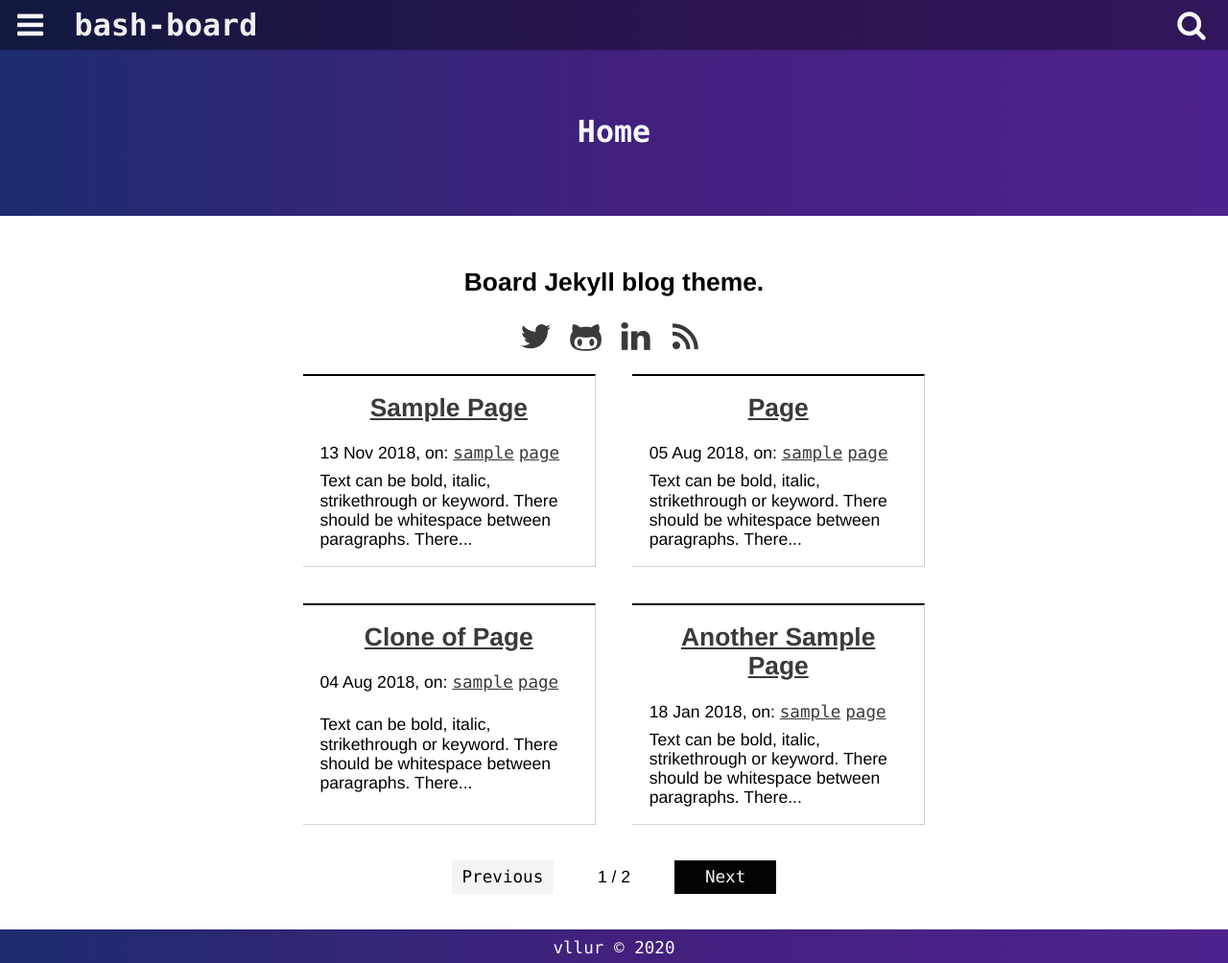
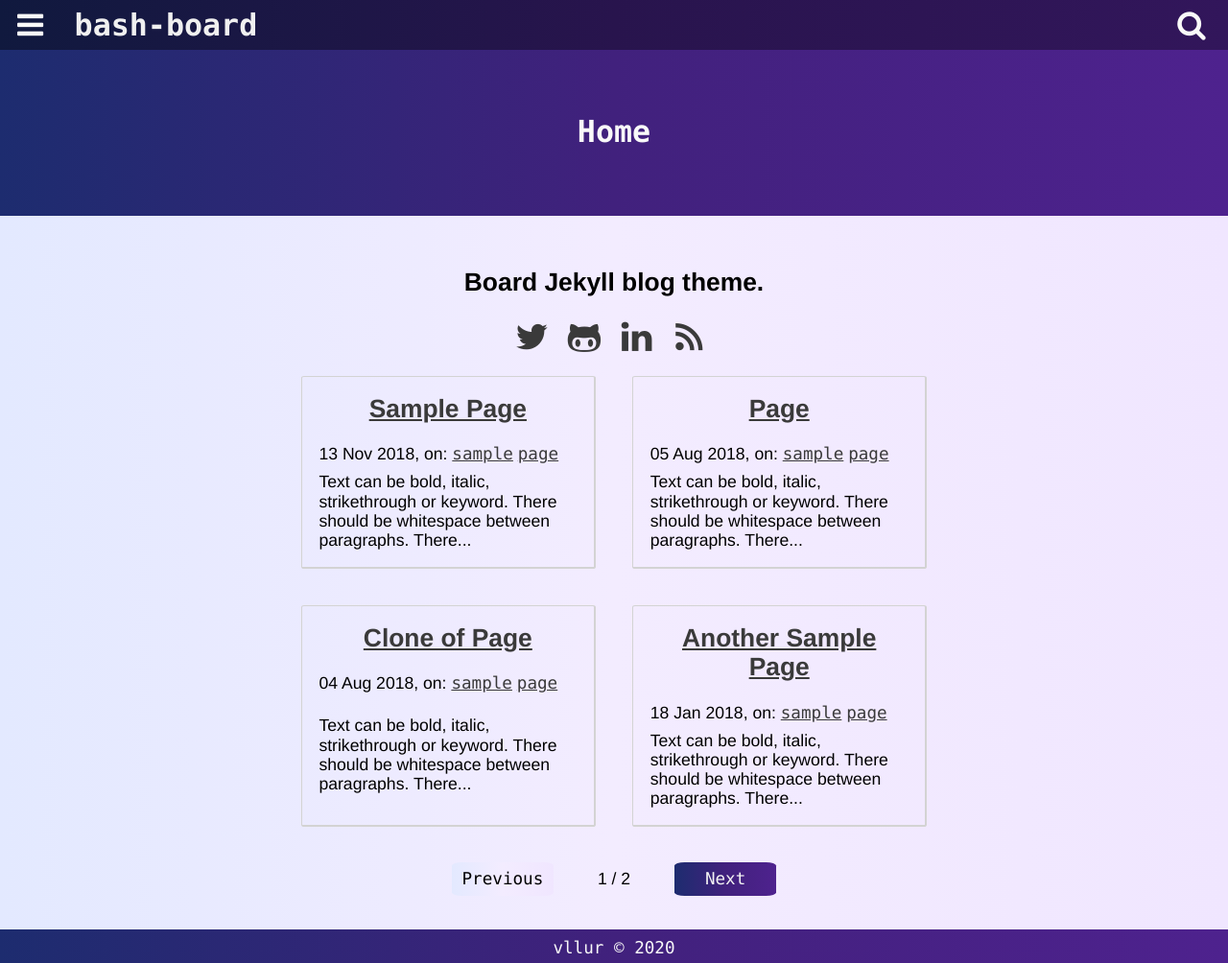
Before and after one commit to vllur/bash-board, a Jekyll site: the page built from index.html, in a window 1280 px wide and 1004 px high. Shown: the whole window at 96% size. Built offline with Jekyll 4.4.1, drawn with Linux system fonts in a browser that asks for light colours; the list of posts is cut into pages by our own code.

Commit message:
Fixed rss icon; changed content colors; better home-article border

```diff
--- a/_sass/base.scss
+++ b/_sass/base.scss
@@ -6,6 +6,7 @@
 body{
 	font-family: $body-font-family;
 	padding: 0;
+	background: $body-bg;
 }
 
 main{
@@ -27,7 +28,7 @@
 	color: $link-hover;
 }
 
-nav,.pagination, footer{
+nav, .pagination, footer{
 	text-align: center;
 }
 
@@ -36,7 +37,7 @@
 }
 
 .socials{
-	font-size: 2em;
+	font-size: 2.1em;
 }
 
 i:hover{
@@ -69,9 +70,10 @@
 }
 
 .paginator{
-	background-color: $nav-button-active-bg;
+	background: $nav-button-active-bg;
 	color: $nav-button-active;
 	font-family: $paginator-font-family;
+	border-radius: 10%;
 	display: -webkit-box;
 	display: -ms-flexbox;
 	display: flex;
@@ -86,12 +88,11 @@
 }
 
 .paginator:hover{
-	background-color: $nav-button-active-bg-hover;
-	color: $nav-button-active-hover;
+	background: $nav-button-active-bg-hover;
 }
 
 .inactive, .inactive:hover{
-	background-color: $nav-button-inactive-bg;
+	background: $nav-button-inactive-bg;
 	color: $nav-button-inactive;
 }
 
--- a/_sass/content.scss
+++ b/_sass/content.scss
@@ -40,9 +40,10 @@
 .home-article{
 	width: 35%;
 	margin: 2.5%;
-	border-top: 2px solid $home-article-border-dark;
-	border-right: 1px solid $home-article-border-light;
-	border-bottom: 1px solid $home-article-border-light;
+	border: 1px solid $home-article-border;
+	border-bottom: 2px solid $home-article-border;
+	border-right: 2px solid $home-article-border;
+	border-radius: 1%;
 	display: flex;
 	flex-direction: column;
 	white-space: no-wrap;
--- a/_sass/variables.scss
+++ b/_sass/variables.scss
@@ -2,6 +2,8 @@
 $code-font-family: 'Monaco', 'Deja Vu Sans';
 $paginator-font-family: $code-font-family;
 $footer-font-family: $code-font-family;
+
+$body-bg: linear-gradient(90deg, rgba(227,233,255,1) 0%, rgba(243,236,255,1) 50%, rgba(240,230,255,1) 100%);
 
 $main-color: #7c6cc9;
 $main-color-light: #998be0;
@@ -21,15 +23,14 @@
 $sideNav-hover: #d6d6d6;
 $sideNav-hover-bg: $header-bottom-bg;
 
-$nav-button-active-bg: #040404;
-$nav-button-active-bg-hover: $header-bottom-bg;
+$nav-button-active-bg: $header-bottom-bg;
+$nav-button-active-bg-hover: #463693;
 $nav-button-active: #f4f4f4;
-$nav-button-active-hover: $main-color;
-$nav-button-inactive-bg: #f4f4f4;
-$nav-button-inactive: #040404;
+$nav-button-active-hover: #f4f4f4;
+$nav-button-inactive-bg: $body-bg;
+$nav-button-inactive: #000;
 
-$home-article-border-dark: black;
-$home-article-border-light: lightgray;
+$home-article-border: lightgray;
 
 $code-bg: #e0e0e0;
 $code-border: #a8a8a8;
```
